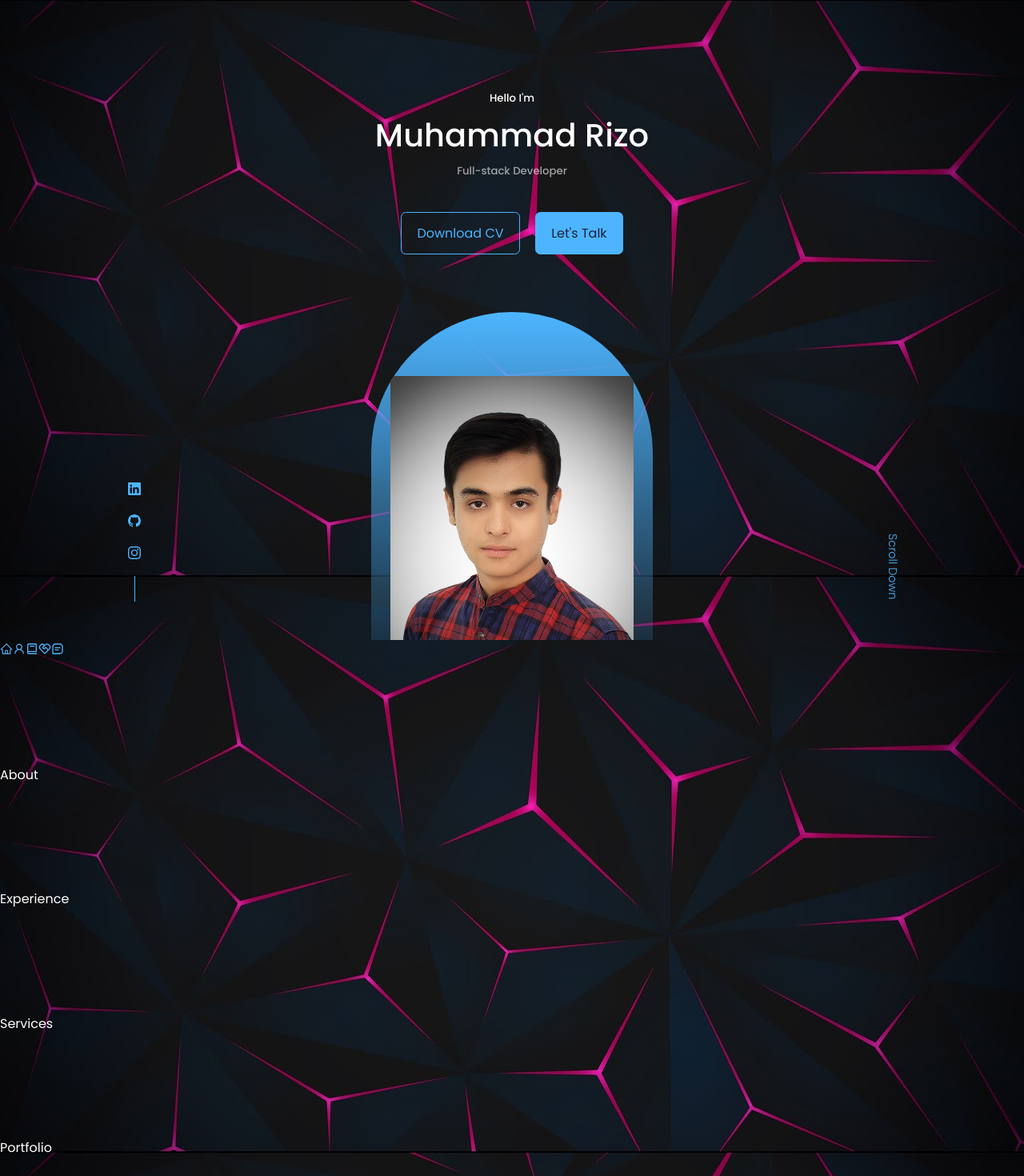
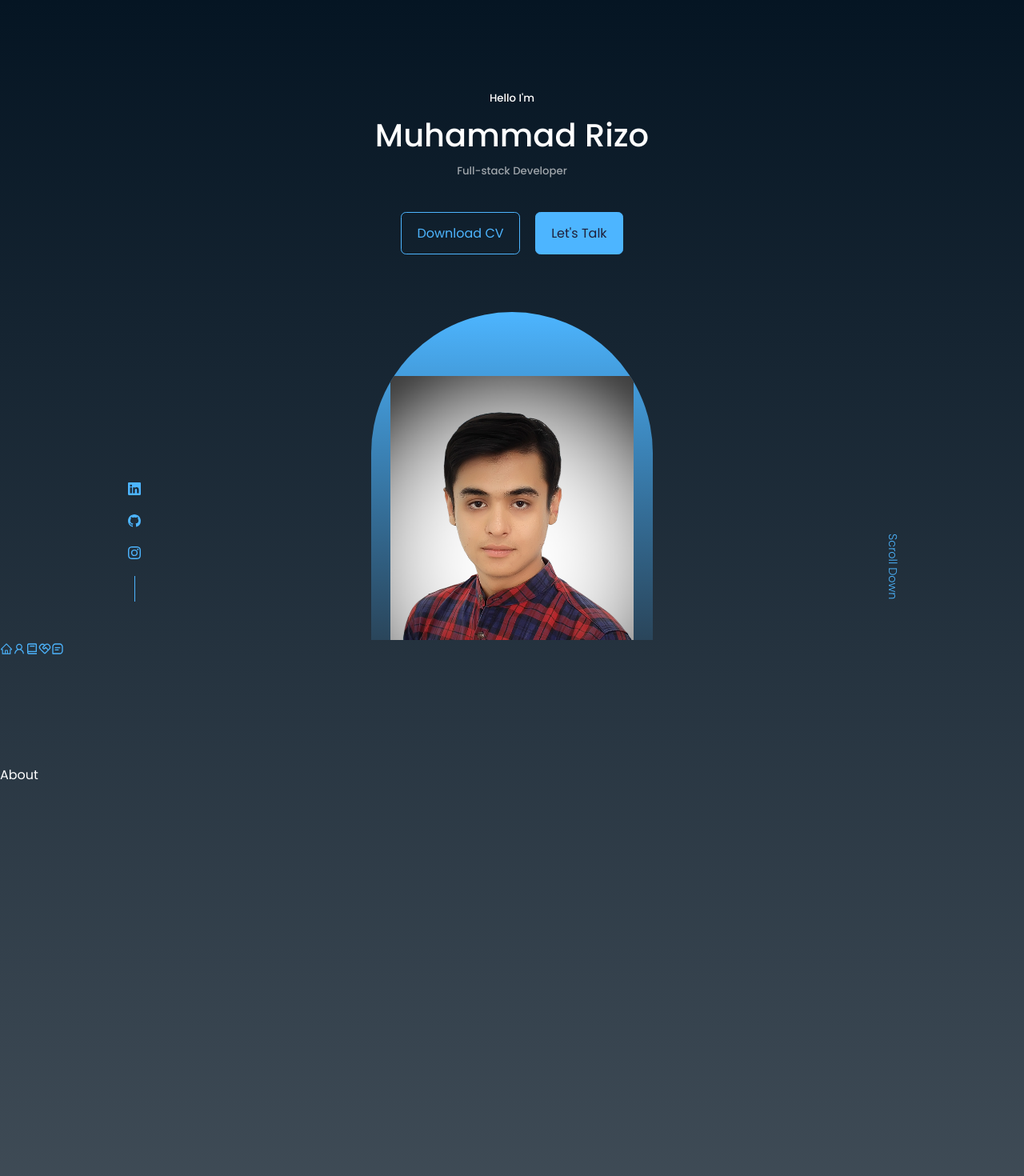
Before and after one commit to mukhammadrizooff/Portfolio, a React (Create React App) app: page / in a window 1280 px wide. Shown: the top 1470 px of the page at 80% size. Built offline with nearby package versions, Linux system fonts and the light colour scheme.

Commit message:
update index css file

```diff
--- a/src/index.css
+++ b/src/index.css
@@ -38,7 +38,8 @@ body {
     background: var(--color-bg);
     color: var(--color-white);
     line-height: 1.7;
-    background-image: url(../src/assets/bg.jpg);
+    background: linear-gradient(rgb(5, 21, 35), transparent);
+    /* background-image: url(../src/assets/bg.jpg); */
 }
 
 /* ================== GENERAL STYLES ================== */
@@ -62,6 +63,7 @@ h1 {
 
 section {
     margin-top: 8rem;
+    height: 100vh;
 }
 
 section > h2, section > h5 {
```
